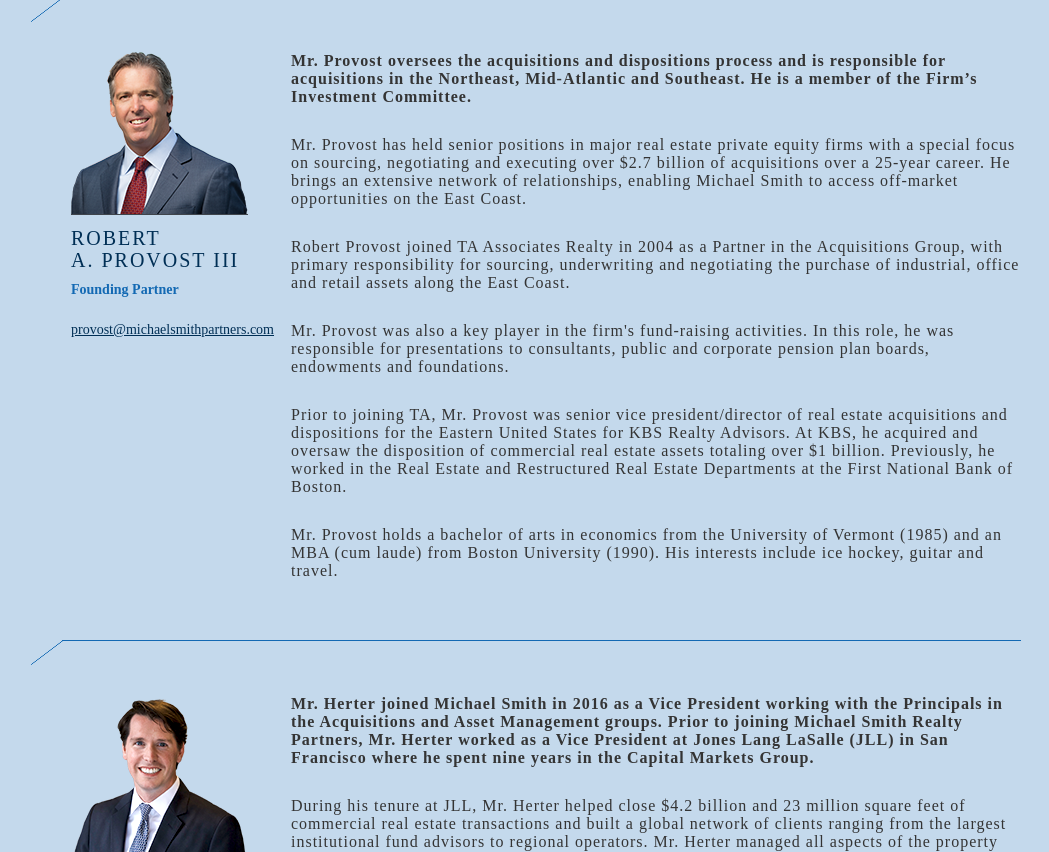
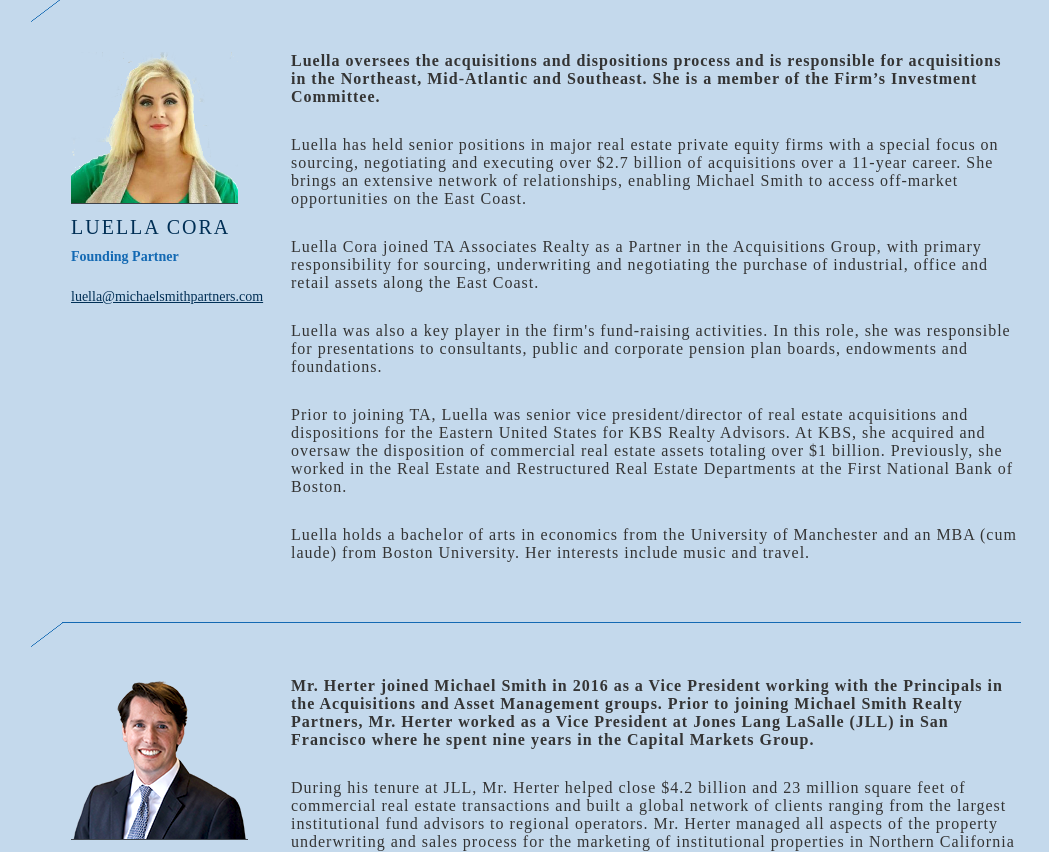
Before and after one commit to purchasesevensea/excauk, a plain HTML site: page index.html in a window 1280 px wide. Shown: the part 6682-7534 px from the top of the page, without its empty margins (109-1158 px from the left). Drawn offline with Linux system fonts and the light colour scheme; a web font is replaced by a local one.

Commit message:
First commit

```diff
--- a/index.html
+++ b/index.html
@@ -591,17 +591,17 @@
         <div class="box">
             <table cellspacing="0"><tbody><tr>
                 <td class="left">
-                    <img src="biopics/1017.png">
-                    Robert<br>A.  Provost III<div>Founding Partner</div>
-                    <br><a href="mailto:provost@michaelsmithpartners.com">provost@michaelsmithpartners.com</a>
+                    <img src="biopics/0419.png">
+                    Luella Cora<br><div>Founding Partner</div>
+                    <br><a href="mailto:provost@michaelsmithpartners.com">luella@michaelsmithpartners.com</a>
                 </td>
                 <td class="right">
-                    <p class="first">Mr. Provost oversees the acquisitions and dispositions process and is responsible for acquisitions in the Northeast, Mid-Atlantic and Southeast. He is a member of the Firm’s Investment Committee.</p>
-                    <p>Mr. Provost has held senior positions in major real estate private equity firms with a special focus on sourcing, negotiating and executing over $2.7 billion of acquisitions over a 25-year career. He brings an extensive network of relationships, enabling Michael Smith to access off-market opportunities on the East Coast.</p>
-                    <p>Robert Provost joined TA Associates Realty in 2004 as a Partner in the Acquisitions Group, with primary responsibility for sourcing, underwriting and negotiating the purchase of industrial, office and retail assets along the East Coast.</p>
-                    <p>Mr. Provost was also a key player in the firm's fund-raising activities. In this role, he was responsible for presentations to consultants, public and corporate pension plan boards, endowments and foundations.</p>
-                    <p>Prior to joining TA, Mr. Provost was senior vice president/director of real estate acquisitions and dispositions for the Eastern United States for KBS Realty Advisors. At KBS, he acquired and oversaw the disposition of commercial real estate assets totaling over $1 billion. Previously, he worked in the Real Estate and Restructured Real Estate Departments at the First National Bank of Boston.</p>
-                    <p>Mr. Provost holds a bachelor of arts in economics from the University of Vermont (1985) and an MBA (cum laude) from Boston University (1990). His interests include ice hockey, guitar and travel.</p>
+                    <p class="first">Luella oversees the acquisitions and dispositions process and is responsible for acquisitions in the Northeast, Mid-Atlantic and Southeast. She is a member of the Firm’s Investment Committee.</p>
+                    <p>Luella has held senior positions in major real estate private equity firms with a special focus on sourcing, negotiating and executing over $2.7 billion of acquisitions over a 11-year career. She brings an extensive network of relationships, enabling Michael Smith to access off-market opportunities on the East Coast.</p>
+                    <p>Luella Cora joined TA Associates Realty as a Partner in the Acquisitions Group, with primary responsibility for sourcing, underwriting and negotiating the purchase of industrial, office and retail assets along the East Coast.</p>
+                    <p>Luella was also a key player in the firm's fund-raising activities. In this role, she was responsible for presentations to consultants, public and corporate pension plan boards, endowments and foundations.</p>
+                    <p>Prior to joining TA, Luella was senior vice president/director of real estate acquisitions and dispositions for the Eastern United States for KBS Realty Advisors. At KBS, she acquired and oversaw the disposition of commercial real estate assets totaling over $1 billion. Previously, she worked in the Real Estate and Restructured Real Estate Departments at the First National Bank of Boston.</p>
+                    <p>Luella holds a bachelor of arts in economics from the University of Manchester and an MBA (cum laude) from Boston University. Her interests include music and travel.</p>
                 </td>
             </tr></tbody></table>
         </div>
```
Also changed, not shown: biopics/0419.png (added).
